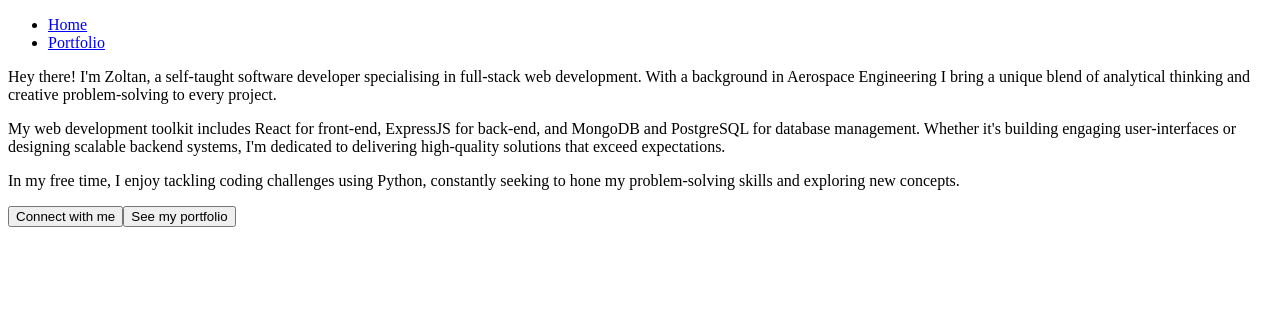
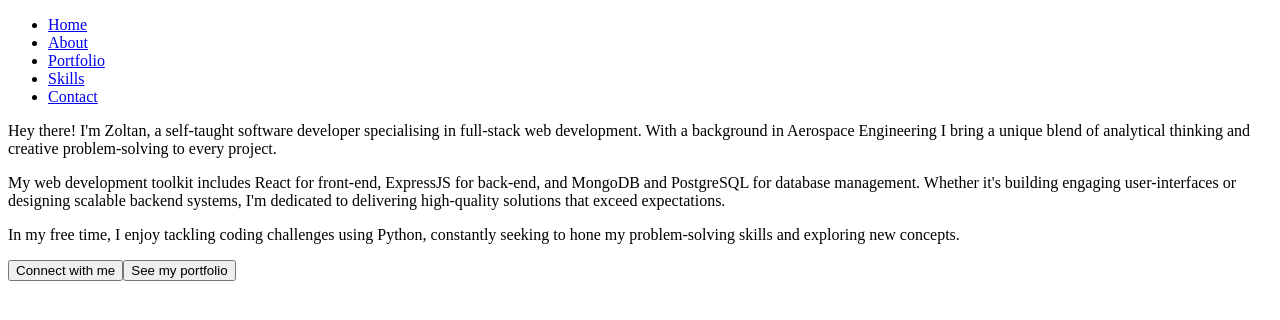
Before and after one commit to zoltan-antal/portfolio-website, a React (Vite) app: page /#/ in a window 1280 px wide. Shown: the top 320 px of the page. Built offline with nearby package versions, Linux system fonts and the light colour scheme.

Commit message:
Add pages About, Skills & Contact

```diff
--- /dev/null
+++ b/src/About.jsx
@@ -0,0 +1,5 @@
+const About = () => {
+  return <></>;
+};
+
+export default About;
--- a/src/App.jsx
+++ b/src/App.jsx
@@ -10,7 +10,16 @@ const App = () => {
               <Link to="/">Home</Link>
             </li>
             <li>
+              <Link to="/about">About</Link>
+            </li>
+            <li>
               <Link to="/portfolio">Portfolio</Link>
+            </li>
+            <li>
+              <Link to="/skills">Skills</Link>
+            </li>
+            <li>
+              <Link to="/contact">Contact</Link>
             </li>
           </ul>
         </nav>
--- /dev/null
+++ b/src/Contact.jsx
@@ -0,0 +1,5 @@
+const Contact = () => {
+  return <></>;
+};
+
+export default Contact;
--- /dev/null
+++ b/src/Skills.jsx
@@ -0,0 +1,5 @@
+const Skills = () => {
+  return <></>;
+};
+
+export default Skills;
```
Also changed, not shown: src/routes/Router.jsx (+7 -1 lines).
